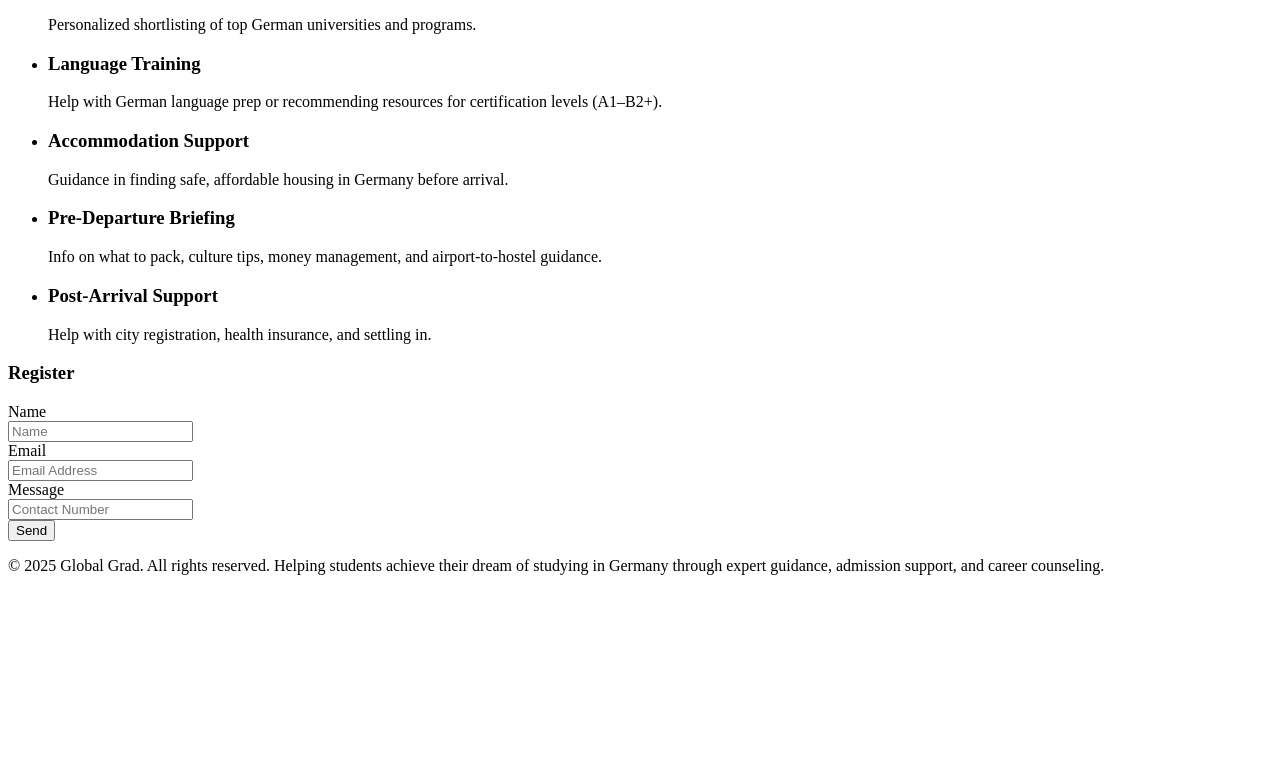
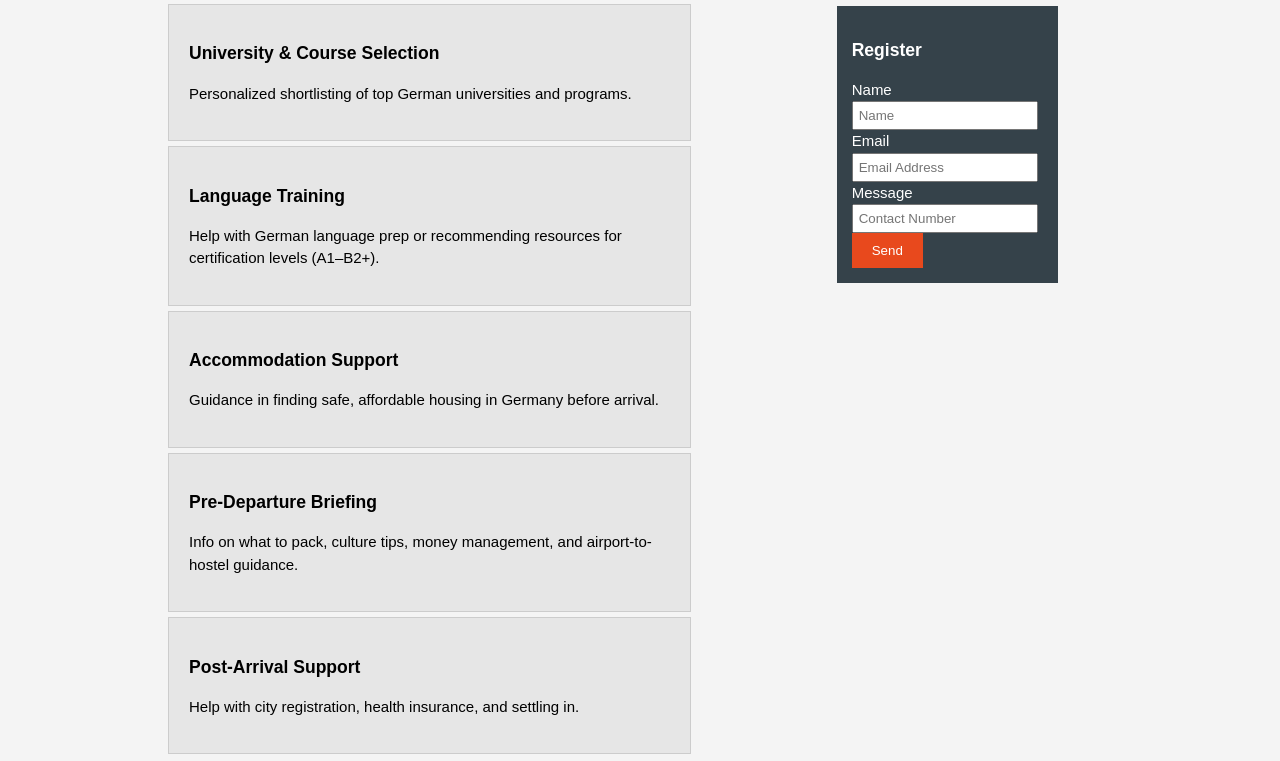
Before and after one commit to joseph123418/Global-Grad, a plain HTML site: page services.html in a window 1280 px wide. Shown: the part 307-1068 px from the top of the page. Before the commit the page ends 898 px from the top, so only its background shows below. Drawn offline with Linux system fonts and the light colour scheme; files that its build step writes are made by us from their sources.

Commit message:
Update services.html
Signed-off-by: joseph123418 <josephbernad317@gmail.com>

```diff
--- a/services.html
+++ b/services.html
@@ -7,7 +7,7 @@
     <meta name="keywords" content="study abroad, student admission, global universities, Global Grad, overseas education">
     <meta name="author" content="Global Grad">
     <title>GLOBAL GRAD | Services</title>
-    <link rel="stylesheet" href="css\css/style.css">
+    <link rel="stylesheet" href="css/css/style.css">
 </head>
 <body>
     <header>
```
